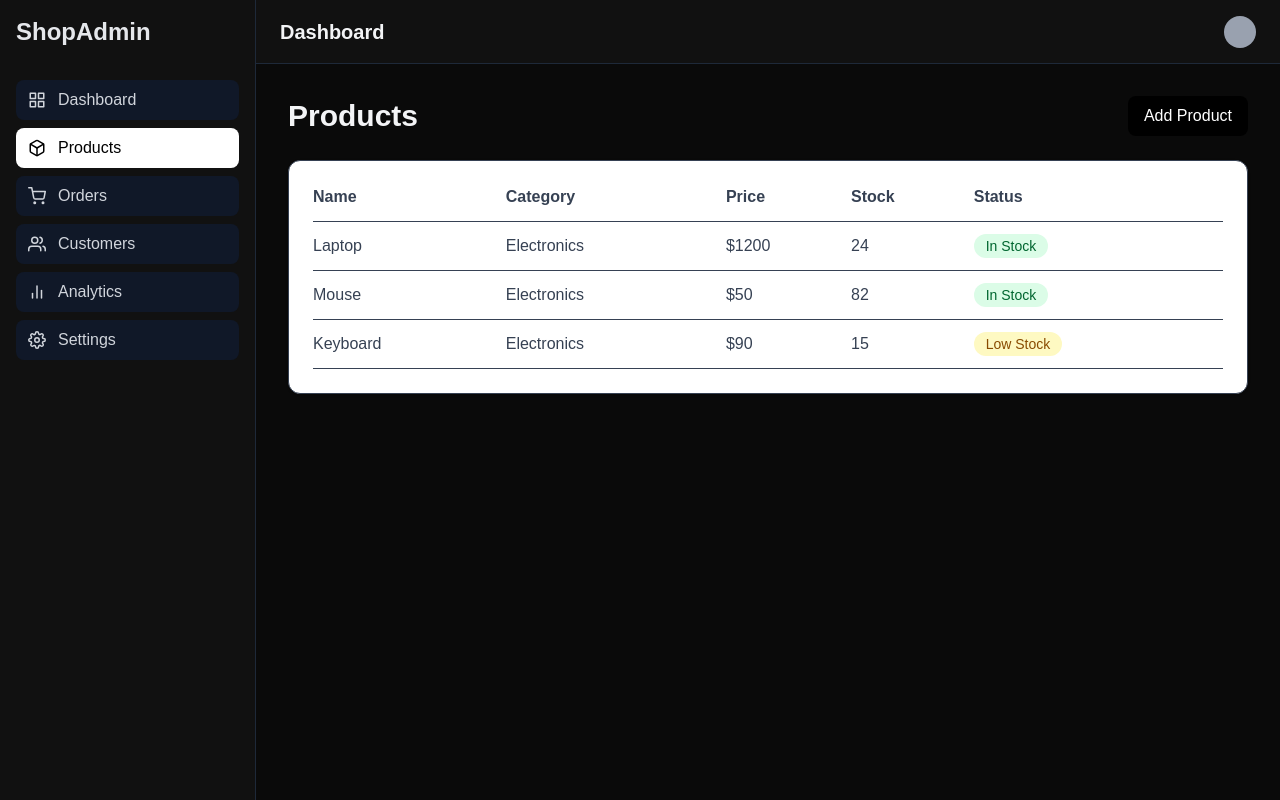
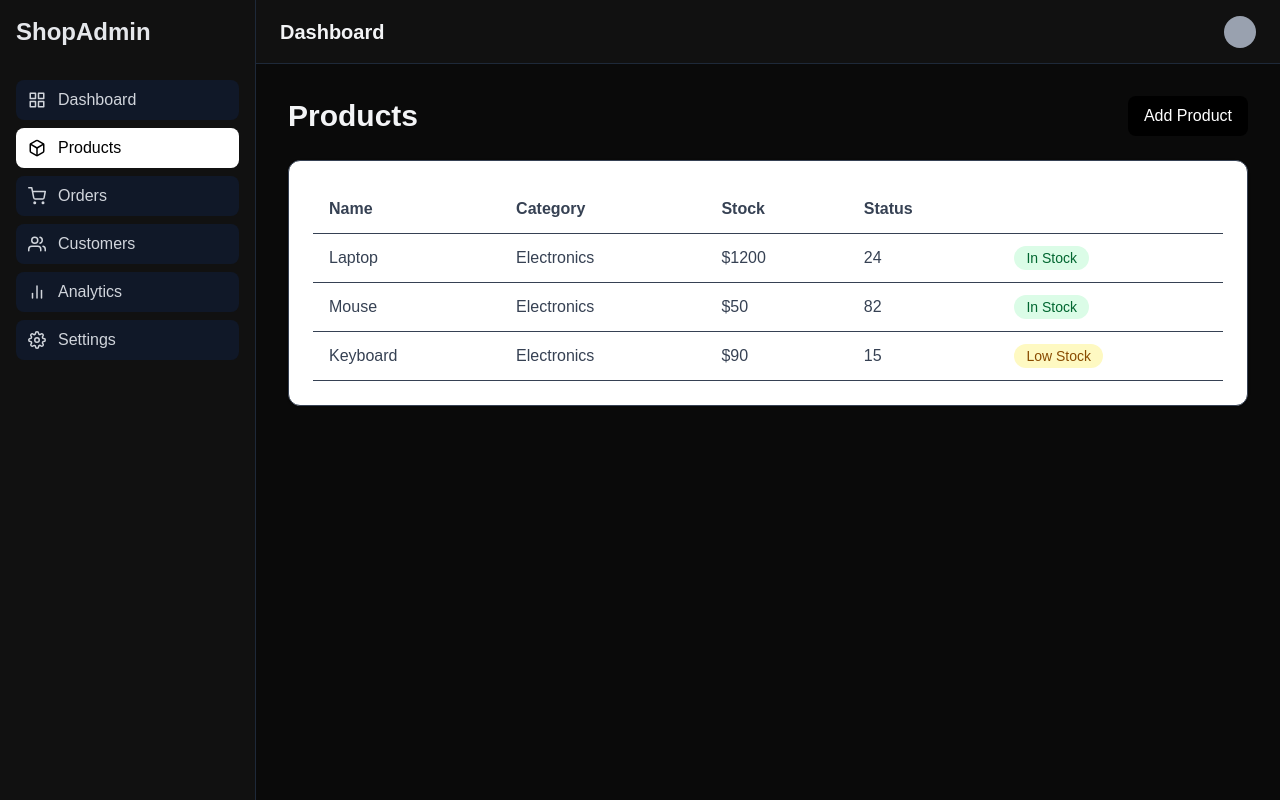
Before and after one commit to kenny-4111/shopadmin, a Next.js app: page /products in a window 1280 px wide. Built offline with nearby package versions, Linux system fonts and the light colour scheme.

Commit message:
modified:   components/tables/ProductTable.tsx

```diff
--- a/components/tables/ProductTable.tsx
+++ b/components/tables/ProductTable.tsx
@@ -7,26 +7,25 @@ export default function ProductTable() {
       <table className="w-full">
         <thead>
           <tr className="border-b text-left">
-            <th className="pb-3">Name</th>
-            <th className="pb-3">Category</th>
-            <th className="pb-3">Price</th>
-            <th className="pb-3">Stock</th>
-            <th className="pb-3">Status</th>
+            <th className=" px-4 py-3">Name</th>
+            <th className="px-4 py-3">Category</th>
+            <th className="px-4 py-3">Stock</th>
+            <th className="px-4 py-3">Status</th>
           </tr>
         </thead>
 
         <tbody>
           {products.map((product) => (
             <tr key={product.id} className="border-b">
-              <td className="py-3">{product.name}</td>
+              <td className="px-4 py-3">{product.name}</td>
 
-              <td className="py-3">{product.category}</td>
+              <td className="px-4 py-3">{product.category}</td>
 
-              <td className="py-3">${product.price}</td>
+              <td className="px-4 py-3">${product.price}</td>
 
-              <td className="py-3">{product.stock}</td>
+              <td className="px-4 py-3">{product.stock}</td>
 
-              <td className="py-3">
+              <td className="px-4 py-3">
                 <StockBadge stock={product.stock} />
               </td>
             </tr>
```
